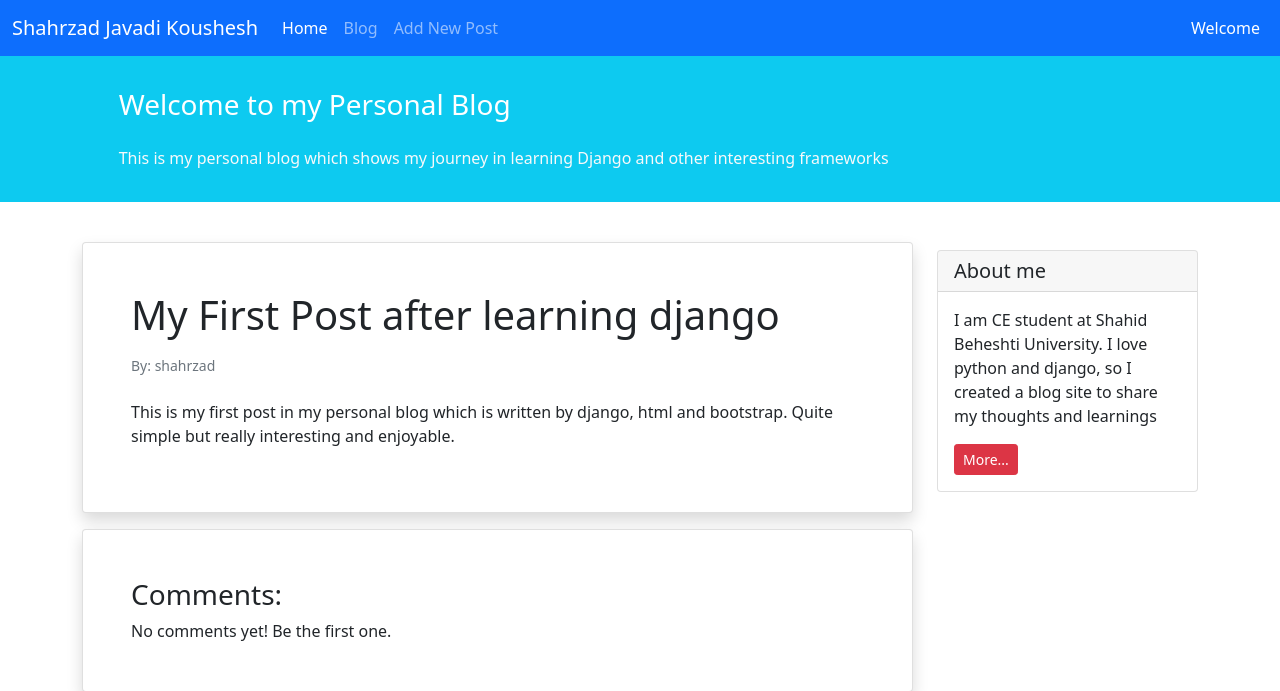
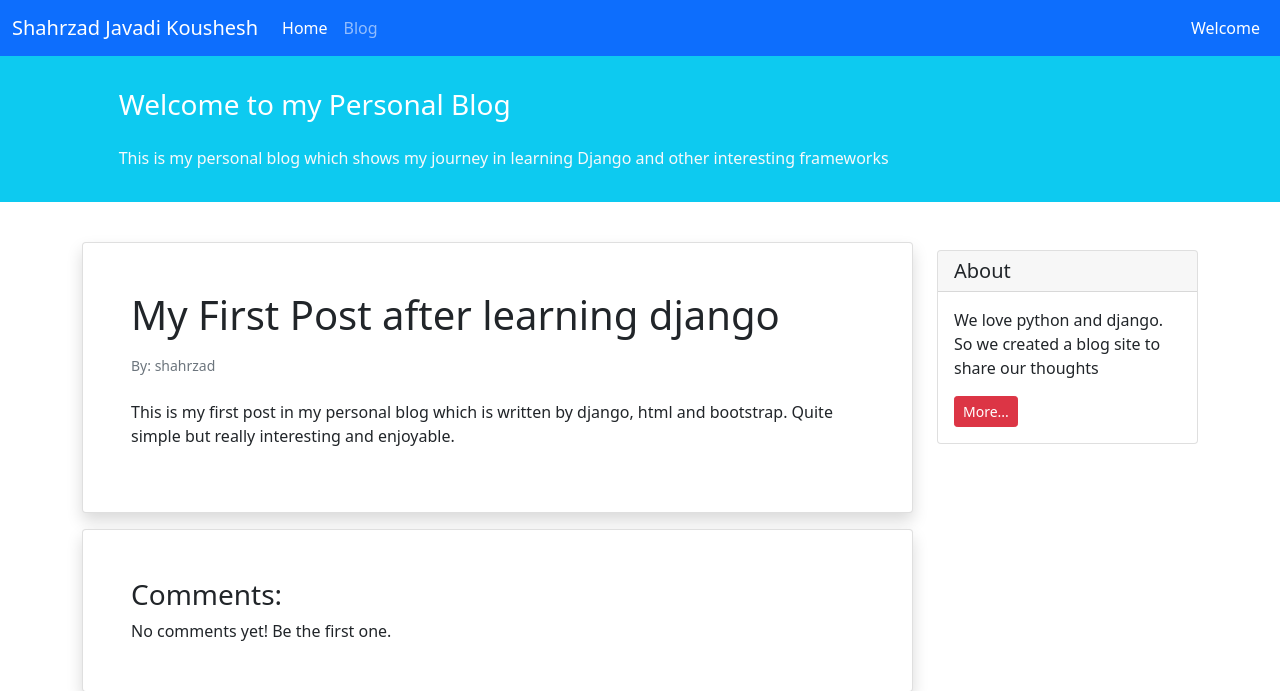
Before and after one commit to shahrzadJavadiKoushesh/Personal-Blog, a Django app: page /blog/6/ in a window 1280 px wide. Shown: the top 691 px of the page. Run offline with Django 4.2, Linux system fonts and the light colour scheme; data comes from the database, SQL or seed files in the repository.

Commit message:
Revert "creat new post page added & blog link modified"
This reverts commit b9059964

```diff
--- a/blog/templates/blog/post_detail.html
+++ b/blog/templates/blog/post_detail.html
@@ -42,10 +42,10 @@ Post Detail
         <div class="col-3">
 
                 <div class="card my-4">
-                    <h5 class="card-header">About me </h5>
+                    <h5 class="card-header">About</h5>
                     <div class="card-body">
-                        <p class="card-text">I am CE student at Shahid Beheshti University. I love python and django, so I created a blog site to share my
-                            thoughts and learnings</p>
+                        <p class="card-text">We love python and django. So we created a blog site to share our
+                            thoughts</p>
                         <a href="#"
                            class="btn btn-sm btn-danger">
                             More...
--- a/blog/urls.py
+++ b/blog/urls.py
@@ -4,5 +4,5 @@ from . import views
 urlpatterns = [
     path('', views.post_list_view, name='posts_list'),
     path('<int:pk>/', views.post_detail_view, name='post_detail'),
-    path('create/', views.post_create_view, name='post_create')
+
 ]
--- a/templates/_base.html
+++ b/templates/_base.html
@@ -21,9 +21,8 @@
             </button>
             <div class="collapse navbar-collapse" id="navbarNavAltMarkup">
                 <div class="navbar-nav">
-                    <a class="nav-link active" aria-current="page" href="{% url 'posts_list' %}">Home</a>
-                    <a class="nav-link" href="{% url 'posts_list' %}">Blog</a>
-                    <a class="nav-link" href="{% url 'post_create' %}">Add New Post</a>
+                    <a class="nav-link active" aria-current="page" href="#">Home</a>
+                    <a class="nav-link" href="#">Blog</a>
                 </div>
             </div>
             <div class="mx-2 text-white">Welcome</div>
```
